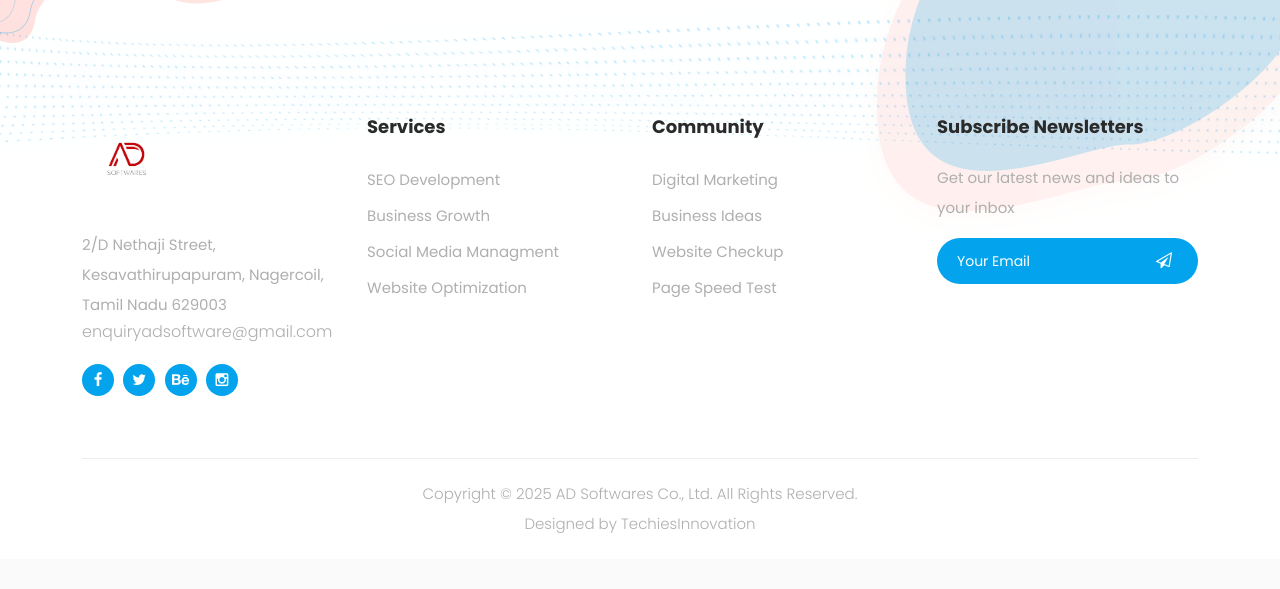
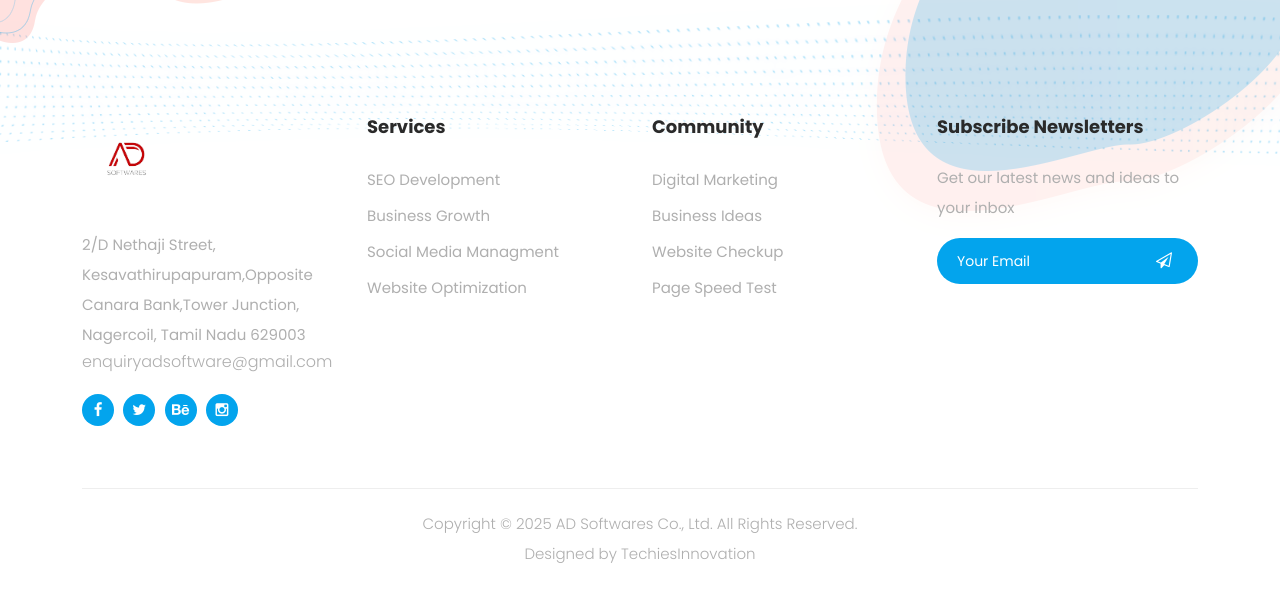
Before and after one commit to gokuldev1/ad, a Django app: page / in a window 1280 px wide. Shown: the part 4099-4688 px from the top of the page. Before the commit the page ends 4632 px from the top, so only its background shows below. Run offline with Django 5.2, Linux system fonts and the light colour scheme; some libraries are stand-ins or nearby versions.

Commit message:
Update index.html

```diff
--- a/adsoftwares/app/templates/index.html
+++ b/adsoftwares/app/templates/index.html
@@ -642,7 +642,7 @@
             <div class="logo">
                 <a href="#"><img src="static/images/logo.png" alt="AD Softwares"></a>
             </div>
-            <p>2/D Nethaji Street, Kesavathirupapuram, Nagercoil, Tamil Nadu 629003</p>
+            <p>2/D Nethaji Street, Kesavathirupapuram,Opposite Canara Bank,Tower Junction, Nagercoil, Tamil Nadu 629003</p>
             <a href="mailto:enquiryadsoftware@gmail.com">enquiryadsoftware@gmail.com</a>
 
             <ul>
```
